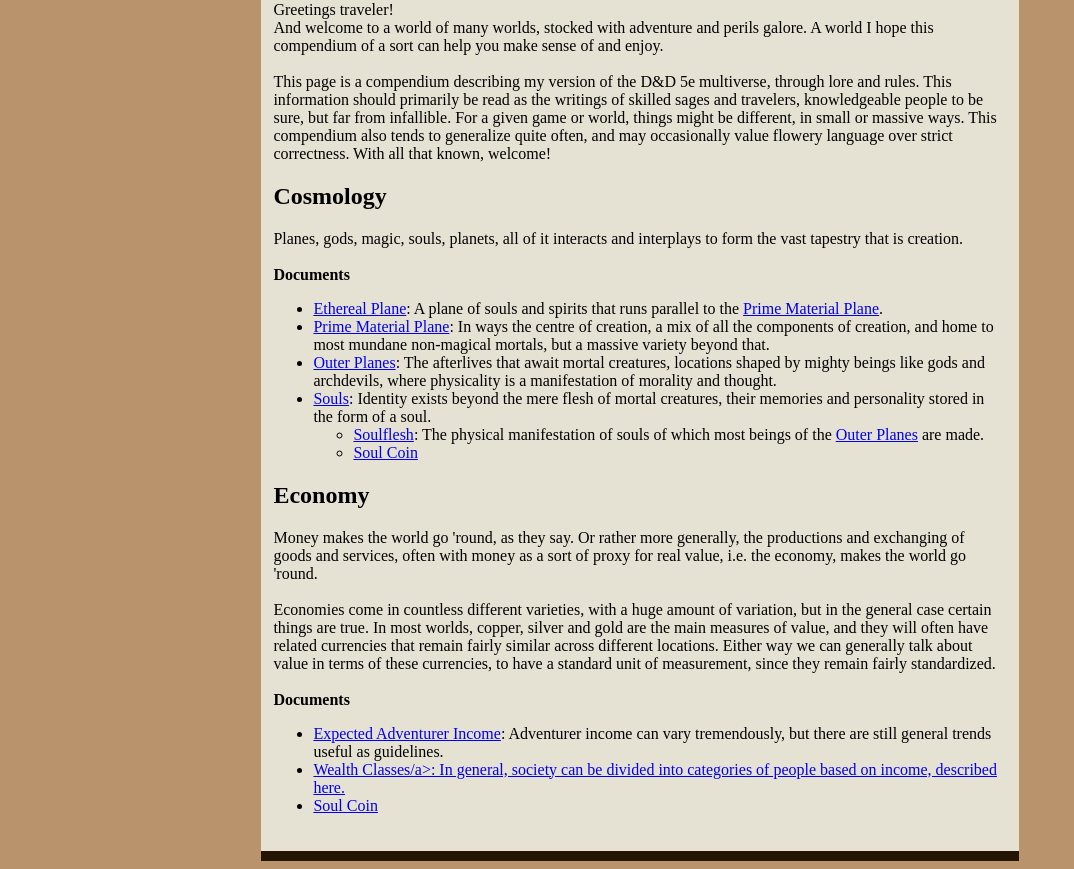
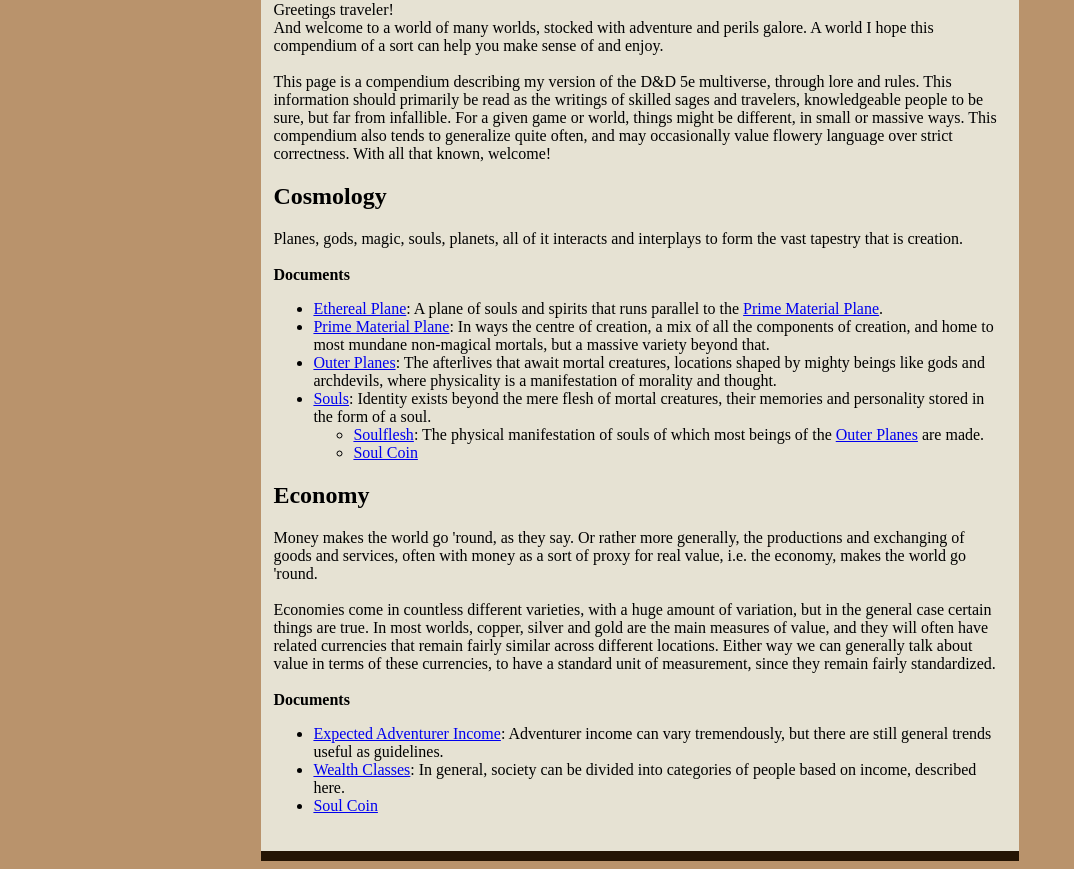
Before and after one commit to IsacLjungberg/AsterDnD, a plain HTML site: page index.html in a window 1280 px wide. Shown: the part 97-966 px from the top of the page, without its empty margins (0-1074 px from the left). Drawn offline with Linux system fonts and the light colour scheme.

Commit message:
Update index.html

```diff
--- a/index.html
+++ b/index.html
@@ -41,7 +41,7 @@ Economies come in countless different varieties, with a huge amount of variation
 <b>Documents</b>
 <ul>
     <li><a href="expectedAdventurerIncome.html">Expected Adventurer Income</a>: Adventurer income can vary tremendously, but there are still general trends useful as guidelines.</li>
-    <li><a href="wealthClasses.html">Wealth Classes/a>: In general, society can be divided into categories of people based on income, described here.</li>
+    <li><a href="wealthClasses.html">Wealth Classes</a>: In general, society can be divided into categories of people based on income, described here.</li>
     <li><a href="soulCoin.html">Soul Coin</a></li>
 </ul>
 
```
